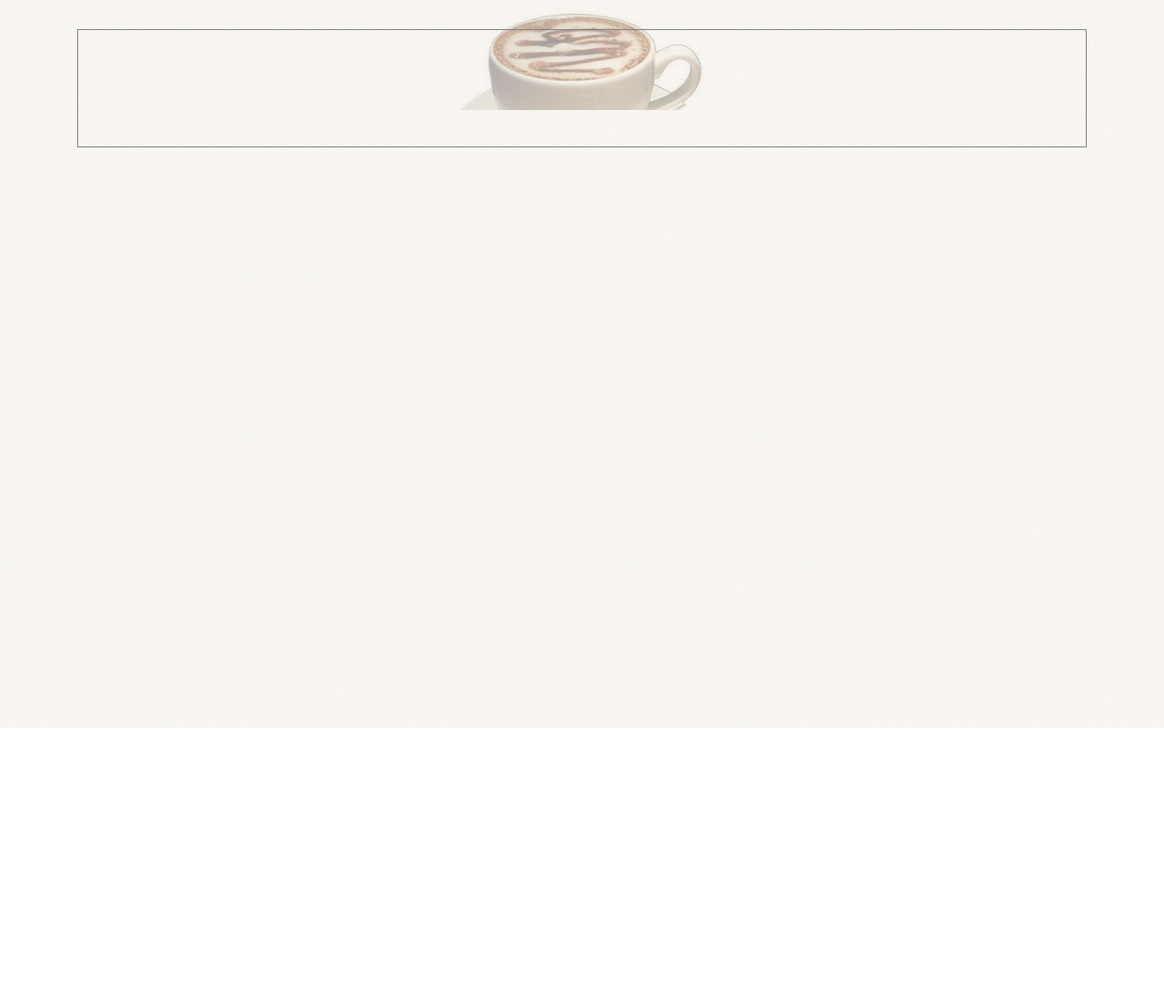
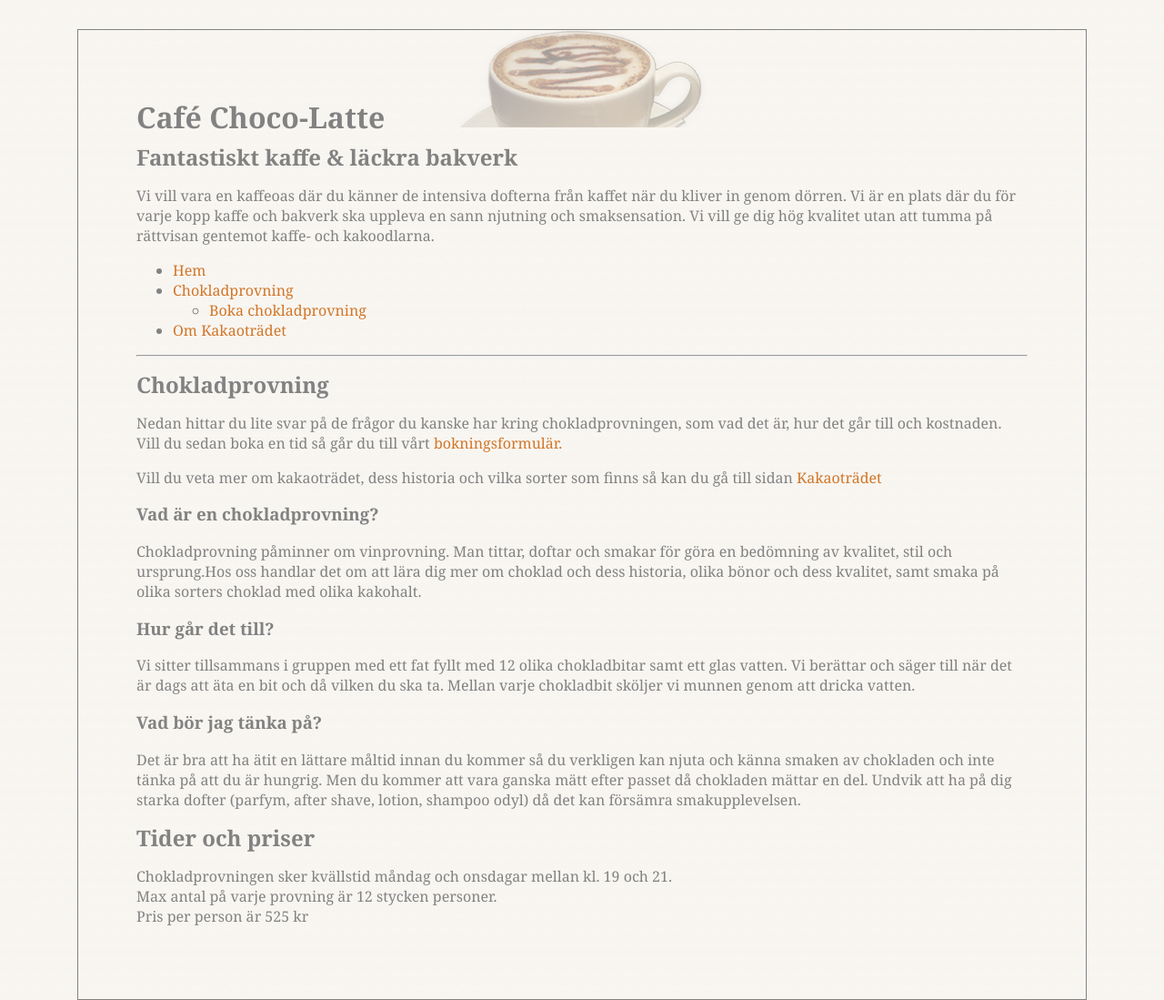
Before and after one commit to alissapandikow/Webbutveckling, a plain HTML site: page Modul 1 (HTML)/Uppgift 1/html/chokladprovning.html in a window 1280 px wide. Shown: the whole page at 91% size. Before the commit the page ends 800 px from the top, so only its background shows below. Drawn offline with Linux system fonts and the light colour scheme; files that its build step writes are made by us from their sources; files whose address does not match are found by name.

Commit message:
added text

```diff
--- a/Modul 1 (HTML)/Uppgift 1/html/chokladprovning.html
+++ b/Modul 1 (HTML)/Uppgift 1/html/chokladprovning.html
@@ -1,11 +1,57 @@
 <!DOCTYPE html>
-<html lang="en">
+<html lang="sv">
+
 <head>
     <meta charset="UTF-8">
-    <link rel="stylesheet" href="stil/style.css">
+    <link rel="stylesheet" href="../stil/style.css">
     <title>Café Choco-Latte</title>
 </head>
 <body>
+    <div id="wrapper">
+        <h1>Café Choco-Latte</h1>
 
+        <main>
+            <section>
+                <header>
+                    <h2>Fantastiskt kaffe & läckra bakverk</h2>
+                    <p>Vi vill vara en kaffeoas där du känner de intensiva dofterna från kaffet när du kliver in genom dörren. Vi är en plats där du för varje kopp kaffe och bakverk ska uppleva en sann njutning och smaksensation.  Vi vill ge dig hög kvalitet utan att tumma på rättvisan gentemot kaffe- och kakoodlarna.</p>
+                </header>
+
+                <nav>
+                    <ul>
+                        <li><a href="../index.html">Hem</a></li>
+                        <li><a href="chokladprovning.html">Chokladprovning</a></li>
+                        <ul>
+                            <li><a href="bokning.html">Boka chokladprovning</a></li>
+                        </ul>
+                        <li><a href="kakaoträd.html">Om Kakaoträdet</a></li>
+                    </ul>
+                </nav>
+
+                <hr>
+
+                <header>
+                <h2>Chokladprovning</h2>
+                <p>Nedan hittar du lite svar på de frågor du kanske har kring chokladprovningen, som vad det är, hur det går till och kostnaden.
+                Vill du sedan boka en tid så går du till vårt <a href="bokning.html">bokningsformulär.</a></p>
+                <p>Vill du veta mer om kakaoträdet, dess historia och vilka sorter som finns så kan du gå till sidan <a href="kakaoträd.html">Kakaoträdet</a></p>
+
+
+                </header>
+
+                <h3>Vad är en chokladprovning?</h3>
+                <p>Chokladprovning påminner om vinprovning. Man tittar, doftar och smakar för göra en bedömning av kvalitet, stil och ursprung.Hos oss handlar det om att lära dig mer om choklad och dess historia, olika bönor och dess kvalitet, samt smaka på olika sorters choklad med olika kakohalt.</p>
+
+                <h3>Hur går det till?</h3>
+                <p>Vi sitter tillsammans i gruppen med ett fat fyllt med 12 olika chokladbitar samt ett glas vatten. Vi berättar och säger till när det är dags att äta en bit och då vilken du ska ta. Mellan varje chokladbit sköljer vi munnen genom att dricka vatten.</p>
+
+                <h3>Vad bör jag tänka på?</h3>
+                <p>Det är bra att ha ätit en lättare måltid innan du kommer så du verkligen kan njuta och känna smaken av chokladen och inte tänka på att du är hungrig. Men du kommer att vara ganska mätt efter passet då chokladen mättar en del. Undvik att ha på dig starka dofter (parfym, after shave, lotion, shampoo odyl) då det kan försämra smakupplevelsen.</p>
+
+                <h2>Tider och priser</h2>
+                <p>Chokladprovningen sker kvällstid måndag och onsdagar mellan kl. 19 och 21.<br>Max antal på varje provning är 12 stycken personer.<br>Pris per person är 525 kr</p>
+            </section>
+        </main>
+    </div><!--end div-->
 </body>
 </html>
```
Also changed, not shown: Modul 1 (HTML)/Uppgift 1/html/bokning.html (+25 -2 lines), Modul 1 (HTML)/Uppgift 1/html/kakaoträd.html (+25 -2 lines), Modul 1 (HTML)/Uppgift 1/index.html (+7 -7 lines).
